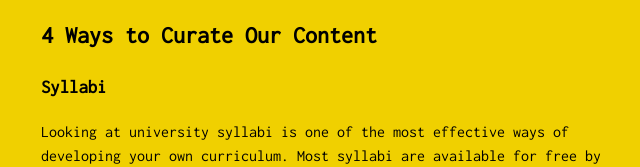
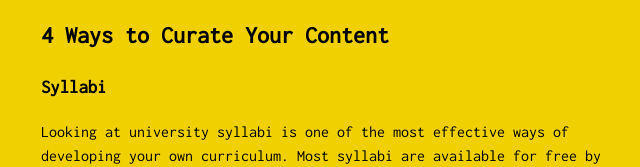
Before and after one commit to boisselle/boisselle.github.io, an Astro site: page /control-your-curriculum in a window 1280 px wide. Shown: the part 633-800 px from the top of the page, 319-959 px from the left. Built offline with nearby package versions, Linux system fonts and the light colour scheme; Astro itself is replaced by a stand-in of ours.

Commit message:
changing subheading

```diff
--- a/src/pages/control-your-curriculum/index.md
+++ b/src/pages/control-your-curriculum/index.md
@@ -12,7 +12,7 @@ Compare the rigid list of learning materials in a college course with that of th
 
 The good news is that we can apply the university model to anything we wish to learn or practice. To make progress, it is essential that we curate our own content. This is the foundation for auto-didacticism.
 
-## 4 Ways to Curate Our Content
+## 4 Ways to Curate Your Content
 
 ### Syllabi
 
```
